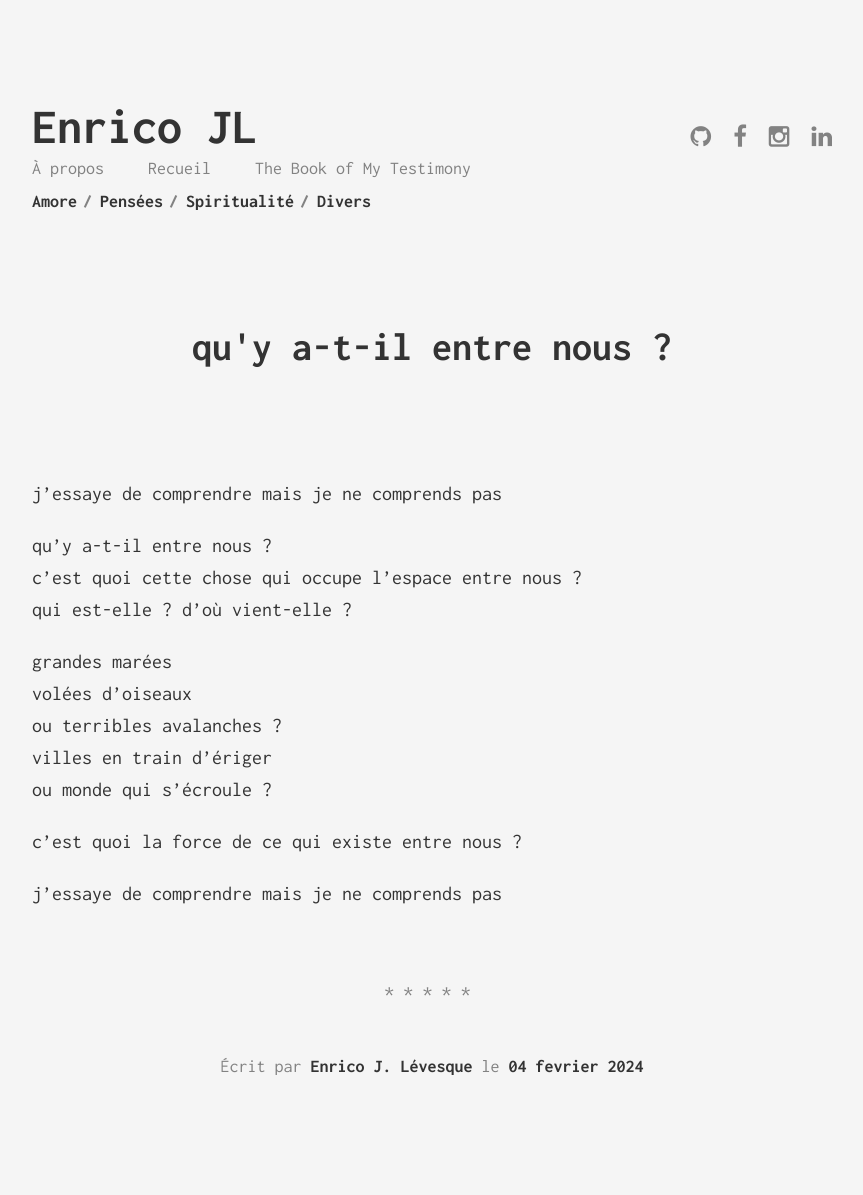
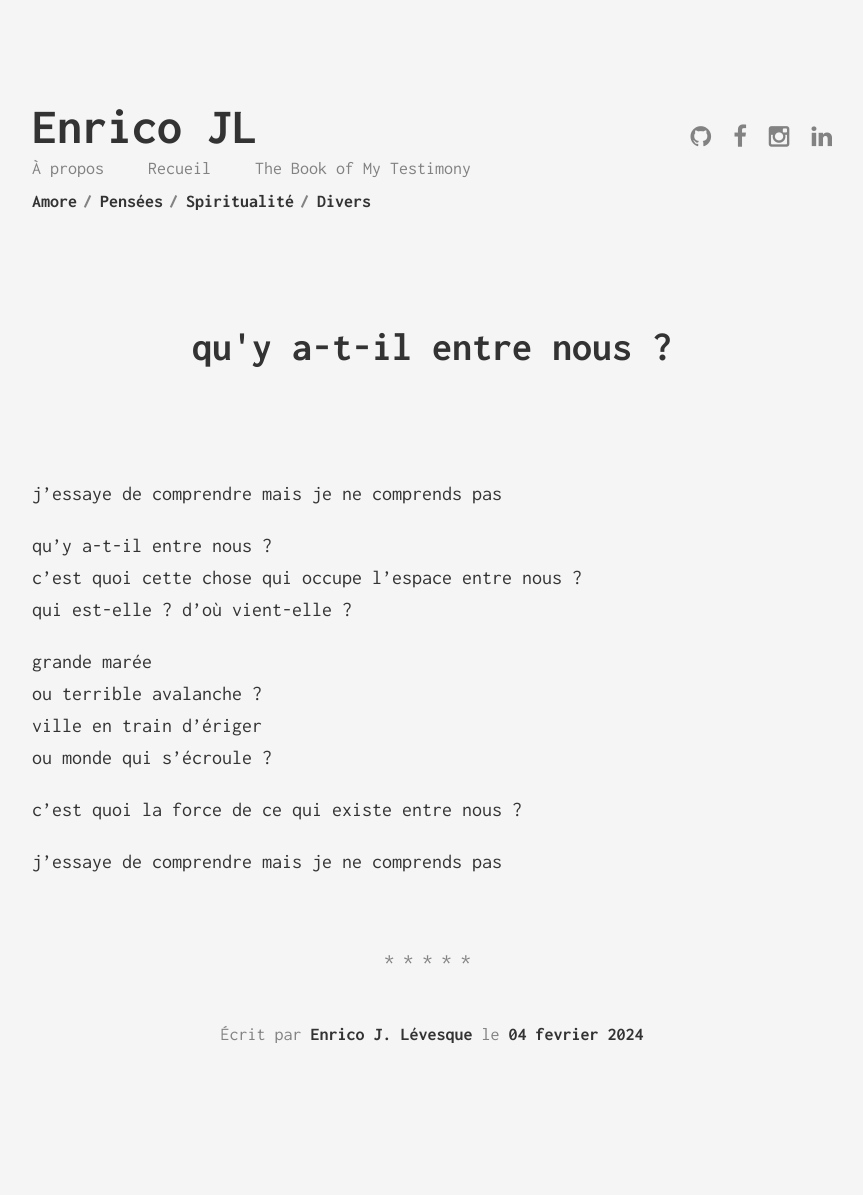
Before and after one commit to enricoJL/enricojl.github.io, a Jekyll site: the page built from _posts/2024-02-10-quy-a-t-il.md, in a window 1280 px wide. Shown: the whole page, without its empty margins (208-1071 px from the left). Built offline with Jekyll 4.4.1, drawn with Linux system fonts in a browser that asks for light colours; after the commit the page ends 1163 px from its top, so only the background shows below that.

Commit message:
singulier

```diff
--- a/_posts/2024-02-10-quy-a-t-il.md
+++ b/_posts/2024-02-10-quy-a-t-il.md
@@ -12,10 +12,9 @@ qu’y a-t-il entre nous ?
 c’est quoi cette chose qui occupe l’espace entre nous ?
 qui est-elle ? d’où vient-elle ?
 
-grandes marées
-volées d’oiseaux
-ou terribles avalanches ?
-villes en train d’ériger
+grande marée
+ou terrible avalanche ?
+ville en train d’ériger
 ou monde qui s’écroule ?
 
 c’est quoi la force de ce qui existe entre nous ?
```
